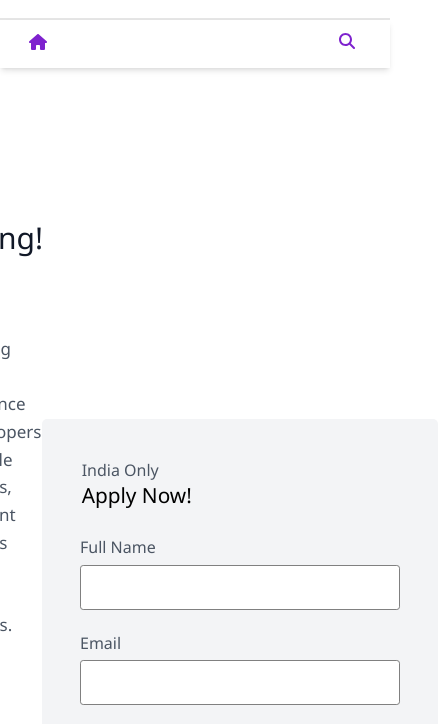
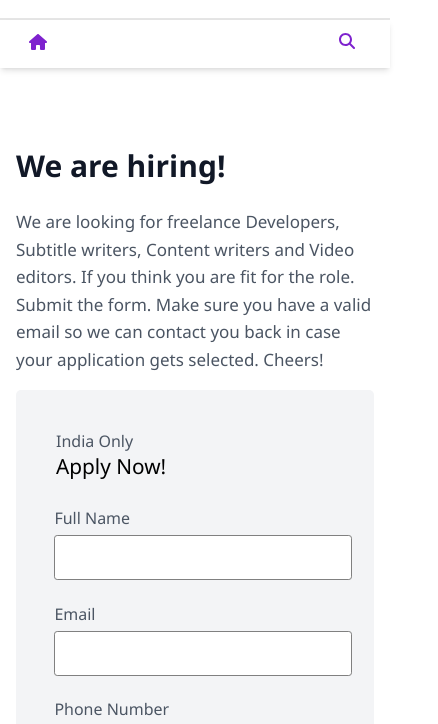
Before and after one commit to pathankhan313/cwhclone, a plain HTML site: page work.html in a window 390 px wide. Shown: the part 90-814 px from the top of the page, 438 px wide, since content can reach past the window. Drawn offline with Linux system fonts and the light colour scheme.

Commit message:
make work page responsive

```diff
--- a/css/resp.css
+++ b/css/resp.css
@@ -1,3 +1,10 @@
+@media screen and (max-width:1450px){
+    #work-main{
+        padding: 5rem 5rem;
+        justify-content: center;
+    }
+}
+
 @media screen and (max-width:1000px) {
     header .right nav .nav-links {
         display: none;
@@ -93,6 +100,26 @@
     #home {
         padding: 2rem 0;
     }
+
+    #work-main{
+        flex-direction: column;
+        gap: 1rem;
+        width: 100vw;
+    }
+
+    #work-main .work-left{
+        width: 100%;
+        margin-right: 0;
+    }
+
+    #work-main .work-right{
+        width: 100%;
+    }
+
+    #work-form .work-details input{
+        width: 98%;
+        margin-right: 1rem;
+    }
 }
 
 @media screen and (max-width:900px) {
@@ -126,6 +153,13 @@
 
     .home-left p {
         text-align: center;
+    }
+}
+
+@media screen and (max-width:700px){
+    #work-main{
+        padding: 5rem 2rem;
+        padding-left: 3rem;
     }
 }
 
@@ -238,13 +272,18 @@
         font-size: 2.2rem;
     }
 
+    #work-main{
+        padding: 5rem 1rem;
+    }
+
 }
 
 @media screen and (min-width:1600px) {
 
     .courses-section,
     .testimonal-main,
-    #home {
+    #home,
+    #work-main {
         max-width: 1600px;
         margin: auto;
     }
@@ -280,4 +319,8 @@
         margin: auto;
         max-width: 1600px;
     }
+
+    #work-main .work-right{
+        width: 50%;
+    }
 }
--- a/css/style.css
+++ b/css/style.css
@@ -1,3 +1,5 @@
+@import url('https://fonts.googleapis.com/css2?family=Poppins:wght@500&display=swap');
+
 * {
     padding: 0;
     margin: 0;
@@ -864,16 +866,16 @@ body {
     /* height: 100vh; */
 }
 
-.work-left{
+#work-main .work-left{
     width: 60%;
     display: flex;
     flex-direction: column;
     gap: .5rem;
     margin-right: 3rem;
+    font-family: 'Poppins', sans-serif;
 }
 
 #work-main .work-left h1{
-    font-weight: 500;
     font-size: 1.875rem;
     line-height: 2.25rem;
     color: var(--header);
@@ -887,7 +889,7 @@ body {
 }
 
 #work-main .work-right{
-    /* width: 50%; */
+    width: 35%;
     background-color: var(--contact-box-color);
     border-radius: 5px;
     padding: 1rem;
@@ -931,7 +933,7 @@ body {
 
 #work-form .work-details input{
     font-size: 1.2rem;
-    width: 20rem;
+    /* width: 20rem; */
     padding: .5rem;
     border: 1px solid gray;
     border-radius: .2rem;
```
